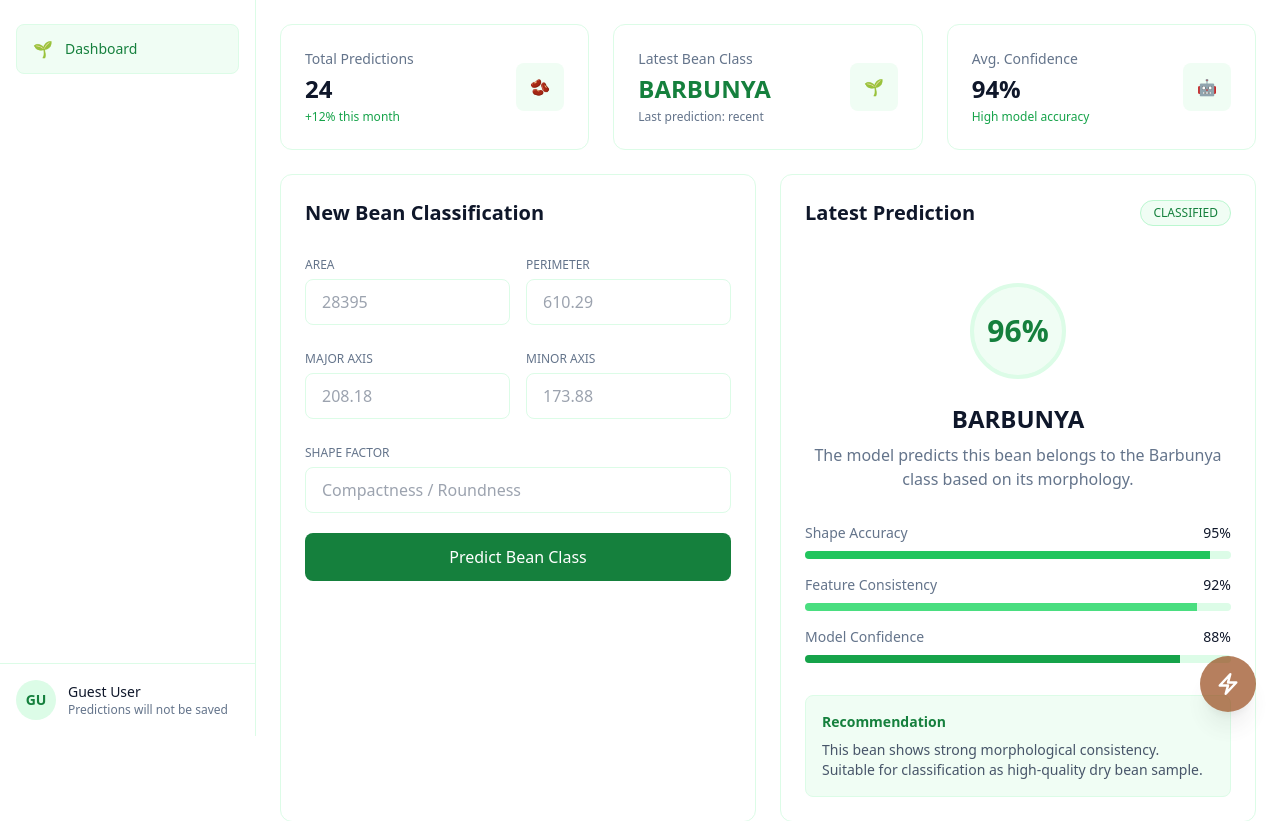
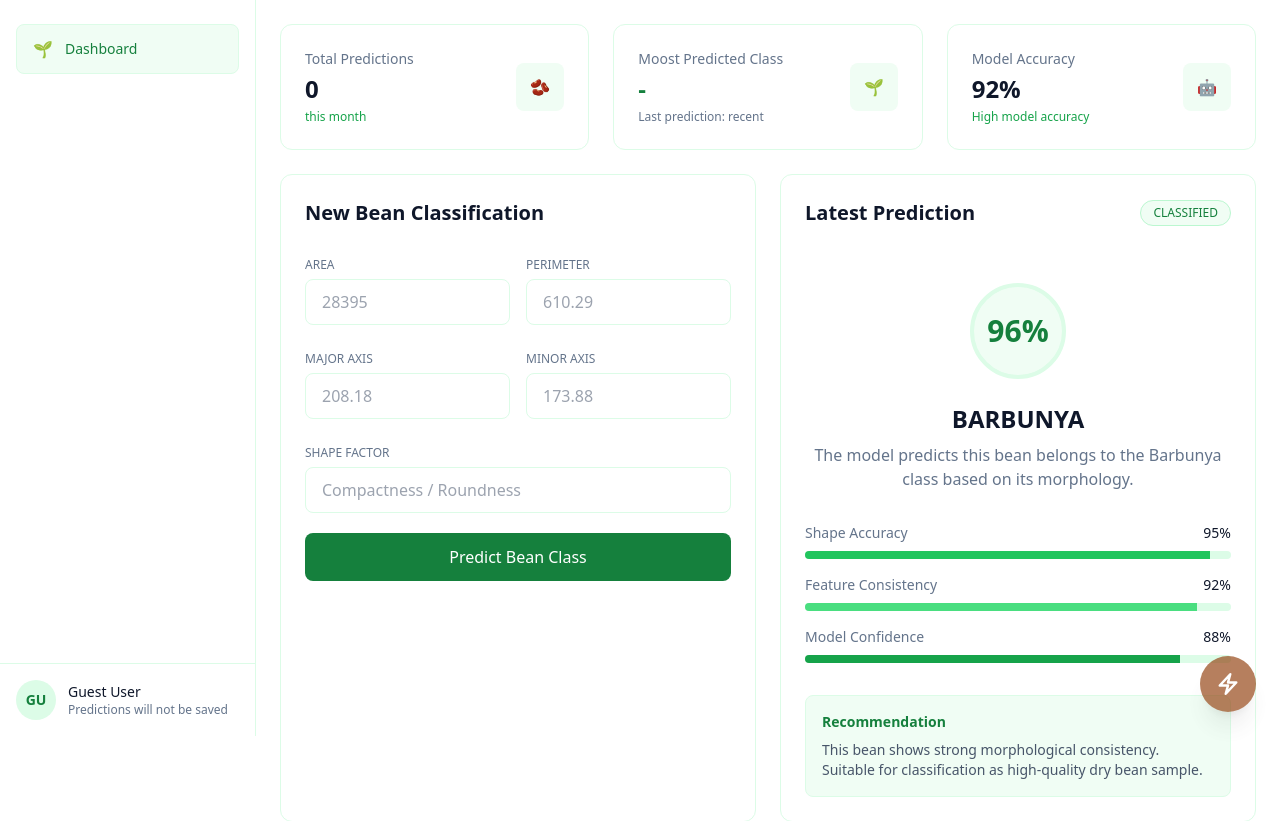
Before and after one commit to KingPandesal/Dry-Bean-Classification-System, a Flask app: page /dashboard in a window 1280 px wide. Shown: the part 64-885 px from the top of the page. Run offline with Flask 3, Linux system fonts and the light colour scheme; a user stored in the database is signed in; parts of the project's set-up code (start-up, migrations or seed data) failed here and were passed over; some libraries are stand-ins or nearby versions.

Commit message:
Done: Dashboard cards.

```diff
--- /dev/null
+++ b/routes/dashboard.py
@@ -0,0 +1,73 @@
+from collections import Counter
+from datetime import datetime
+
+from models.prediction import Prediction
+
+def get_dashboard_data(user_id):
+
+    predictions = Prediction.query.filter_by(
+        user_id=user_id
+    ).all()
+
+    total_predictions = len(predictions)
+
+    # ---------- Monthly Growth ----------
+    now = datetime.now()
+
+    current_month = now.month
+    current_year = now.year
+
+    if current_month == 1:
+        previous_month = 12
+        previous_year = current_year - 1
+    else:
+        previous_month = current_month - 1
+        previous_year = current_year
+
+    this_month_count = sum(
+        1 for p in predictions
+        if p.created_at.month == current_month
+        and p.created_at.year == current_year
+    )
+
+    last_month_count = sum(
+        1 for p in predictions
+        if p.created_at.month == previous_month
+        and p.created_at.year == previous_year
+    )
+
+    if last_month_count == 0:
+        monthly_growth = 100 if this_month_count > 0 else 0
+    else:
+        monthly_growth = round(
+            ((this_month_count - last_month_count) / last_month_count) * 100,
+            1
+        )
+
+    # ---------- Empty State ----------
+    if total_predictions == 0:
+        return {
+            "total_predictions": 0,
+            "most_predicted": "-",
+            "average_confidence": 0,
+            "model_accuracy": 92,
+            "monthly_growth": monthly_growth
+        }
+
+    # ---------- Most Predicted ----------
+    classes = [p.prediction for p in predictions]
+    most_predicted = Counter(classes).most_common(1)[0][0]
+
+    # ---------- Average Confidence ----------
+    average_confidence = round(
+        sum(p.confidence for p in predictions) / total_predictions,
+        2
+    )
+
+    return {
+        "total_predictions": total_predictions,
+        "most_predicted": most_predicted,
+        "average_confidence": average_confidence,
+        "model_accuracy": 92,
+        "monthly_growth": monthly_growth
+    }
--- a/routes/main.py
+++ b/routes/main.py
@@ -8,6 +8,7 @@ from flask import (
 
 from models.user import User
 from models.prediction import Prediction
+from routes.dashboard import get_dashboard_data
 
 main = Blueprint(
     "main",
@@ -32,20 +33,22 @@ def home():
 def dashboard():
 
     if "username" not in session and not session.get("guest"):
-        return redirect(
-            url_for("auth.login_page")
-        )
+        return redirect(url_for("auth.login_page"))
 
     user = None
+    stats = None
 
     if "username" in session:
         user = User.query.filter_by(
             username=session["username"]
         ).first()
 
+        stats = get_dashboard_data(user.id)
+
     return render_template(
         "main/dashboard.html",
-        user=user
+        user=user,
+        stats=stats
     )
 
 # History Route
--- a/static/js/main/history.js
+++ b/static/js/main/history.js
@@ -255,12 +255,6 @@ function openPredictionModalHistory(row) {
                 </div>
             </div>
 
-            <div class="flex justify-end pt-2">
-                <button onclick="closeModal()" class="px-6 py-2.5 text-sm bg-amber-800 text-white font-medium rounded-lg hover:bg-amber-900 shadow transition">
-                    Dismiss View
-                </button>
-            </div>
-
         </div>
     `;
 
--- a/templates/main/dashboard.html
+++ b/templates/main/dashboard.html
@@ -22,8 +22,24 @@ Bean Classification Dashboard
             <div class="flex items-center justify-between">
                 <div>
                     <p class="text-slate-500 text-sm">Total Predictions</p>
-                    <p class="text-2xl font-bold text-slate-900 mt-1">24</p>
-                    <p class="text-xs text-green-600 mt-1">+12% this month</p>
+                    <p class="text-2xl font-bold text-slate-900 mt-1">
+                        {{ stats.total_predictions }}
+                    </p>
+                    <p class="text-xs text-green-600 mt-1">this month</p>
+
+                    <!-- <p class="text-xs mt-1
+                        {% if stats.monthly_growth >= 0 %}
+                            text-green-600
+                        {% else %}
+                            text-red-600
+                        {% endif %}">
+
+                        {% if stats.monthly_growth >= 0 %}
+                            ↑ {{ stats.monthly_growth }}% from last month
+                        {% else %}
+                            ↓ {{ stats.monthly_growth | abs }}% from last month
+                        {% endif %}
+                    </p> -->
                 </div>
 
                 <div class="h-12 w-12 bg-green-50 rounded-lg flex items-center justify-center">
@@ -36,8 +52,8 @@ Bean Classification Dashboard
         <div class="bg-white rounded-xl border border-green-100 p-6">
             <div class="flex items-center justify-between">
                 <div>
-                    <p class="text-slate-500 text-sm">Latest Bean Class</p>
-                    <p class="text-2xl font-bold text-green-700 mt-1">BARBUNYA</p>
+                    <p class="text-slate-500 text-sm">Moost Predicted Class</p>
+                    <p class="text-2xl font-bold text-green-700 mt-1">{{ stats.most_predicted }}</p>
                     <p class="text-xs text-slate-500 mt-1">Last prediction: recent</p>
                 </div>
 
@@ -51,8 +67,8 @@ Bean Classification Dashboard
         <div class="bg-white rounded-xl border border-green-100 p-6">
             <div class="flex items-center justify-between">
                 <div>
-                    <p class="text-slate-500 text-sm">Avg. Confidence</p>
-                    <p class="text-2xl font-bold text-slate-900 mt-1">94%</p>
+                    <p class="text-slate-500 text-sm">Model Accuracy</p>
+                    <p class="text-2xl font-bold text-slate-900 mt-1">{{ stats.model_accuracy }}%</p>
                     <p class="text-xs text-green-600 mt-1">High model accuracy</p>
                 </div>
 
```
